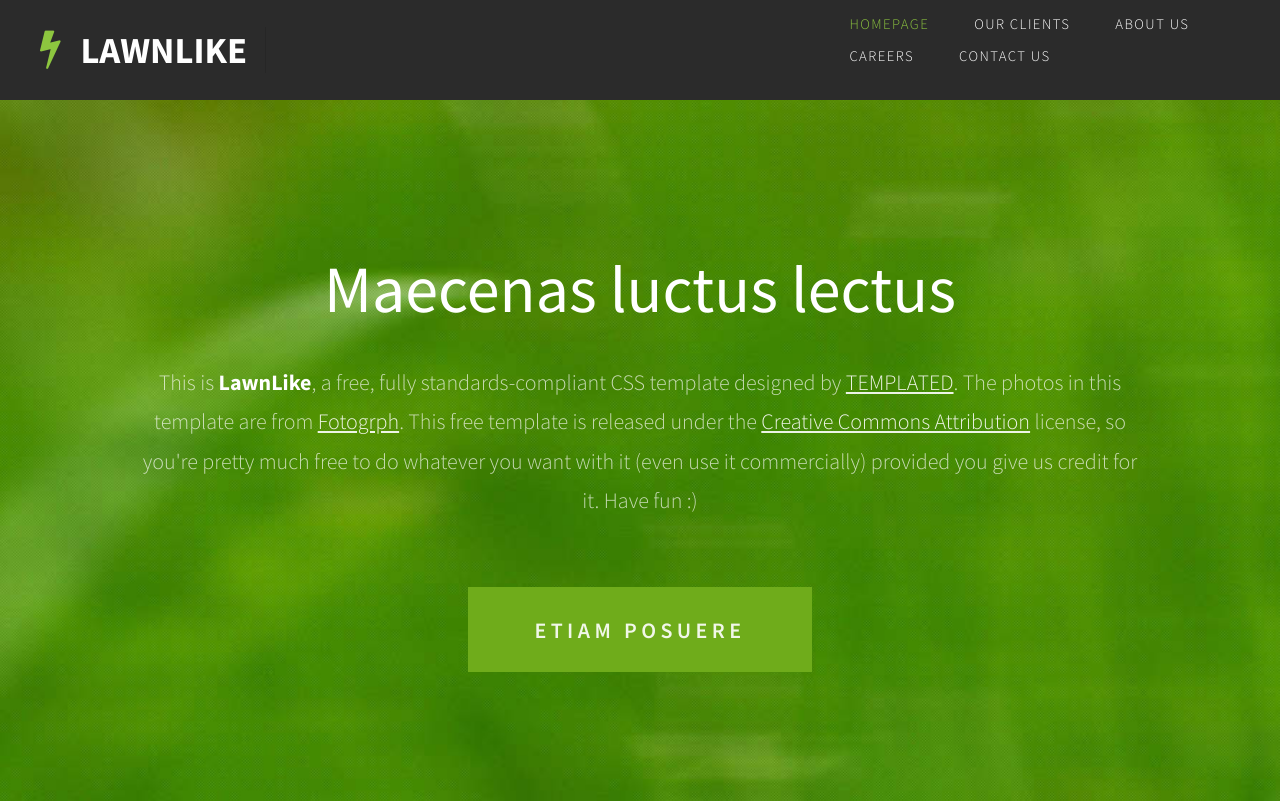
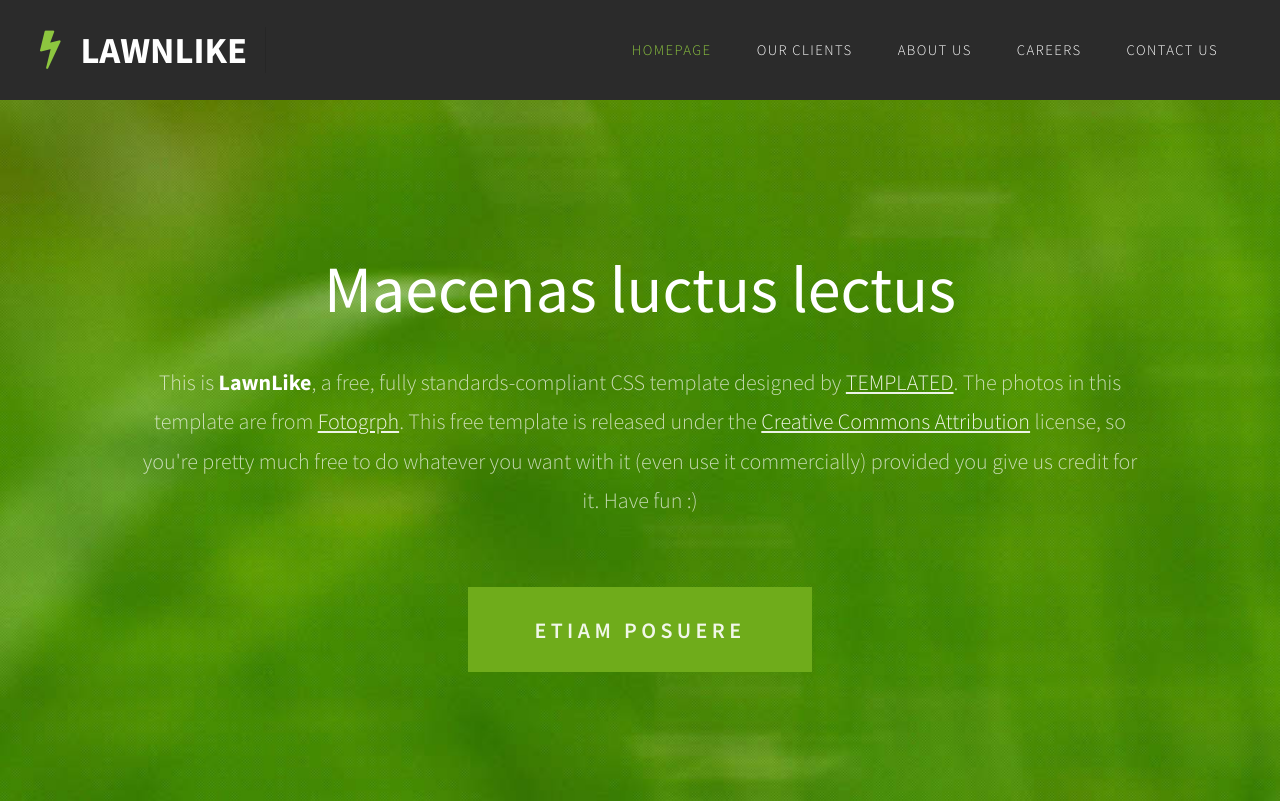
Before and after one commit to YuliyaBond/-imposition, a plain HTML site: page index.html in a window 1280 px wide. Shown: the top 801 px of the page. Drawn offline with Linux system fonts and the light colour scheme.

Commit message:
fix header

```diff
--- a/default.css
+++ b/default.css
@@ -377,6 +377,8 @@ ul.contact li a.icon-rss:before
 	position: relative;
 	height: 100px;
 	display: flex;
+  justify-content: space-between;
+	align-items: center;
 }
 
 /*********************************************************************************/
@@ -385,10 +387,7 @@ ul.contact li a.icon-rss:before
 
 .logo
 {
-	display: flex;
-	align-items: center;
-	top: 2em;
-	width: 100%;
+	display: inline-block;
 }
 
 .logo h1
@@ -435,14 +434,12 @@ ul.contact li a.icon-rss:before
 
 .menu
 {
-	display: flex;
-	right: 0;
-	top: 1.6em;
 }
 
 .menu ul
 {
-	display: inline-block;
+	display: flex;
+	justify-content: flex-end;
 }
 
 .menu li
```
